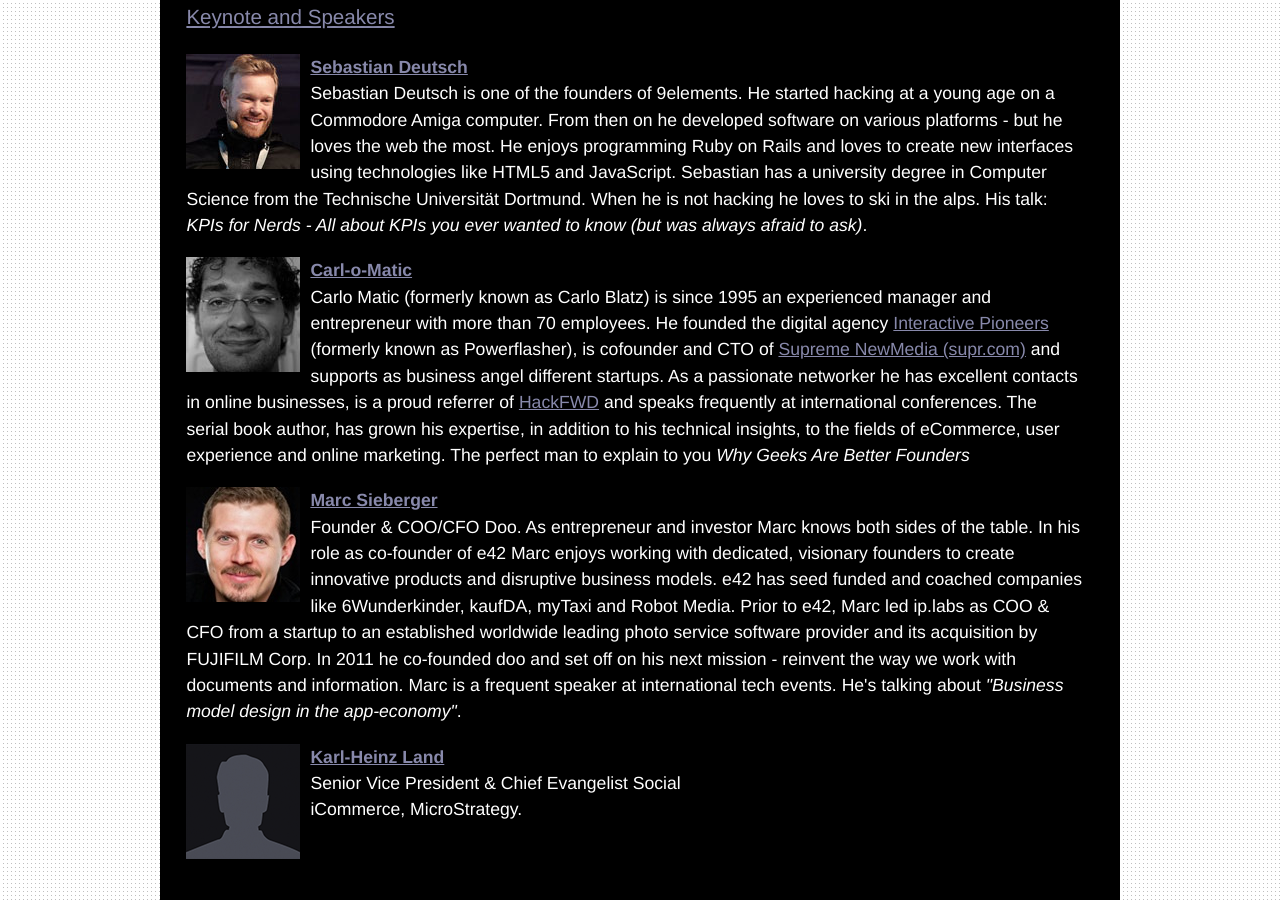
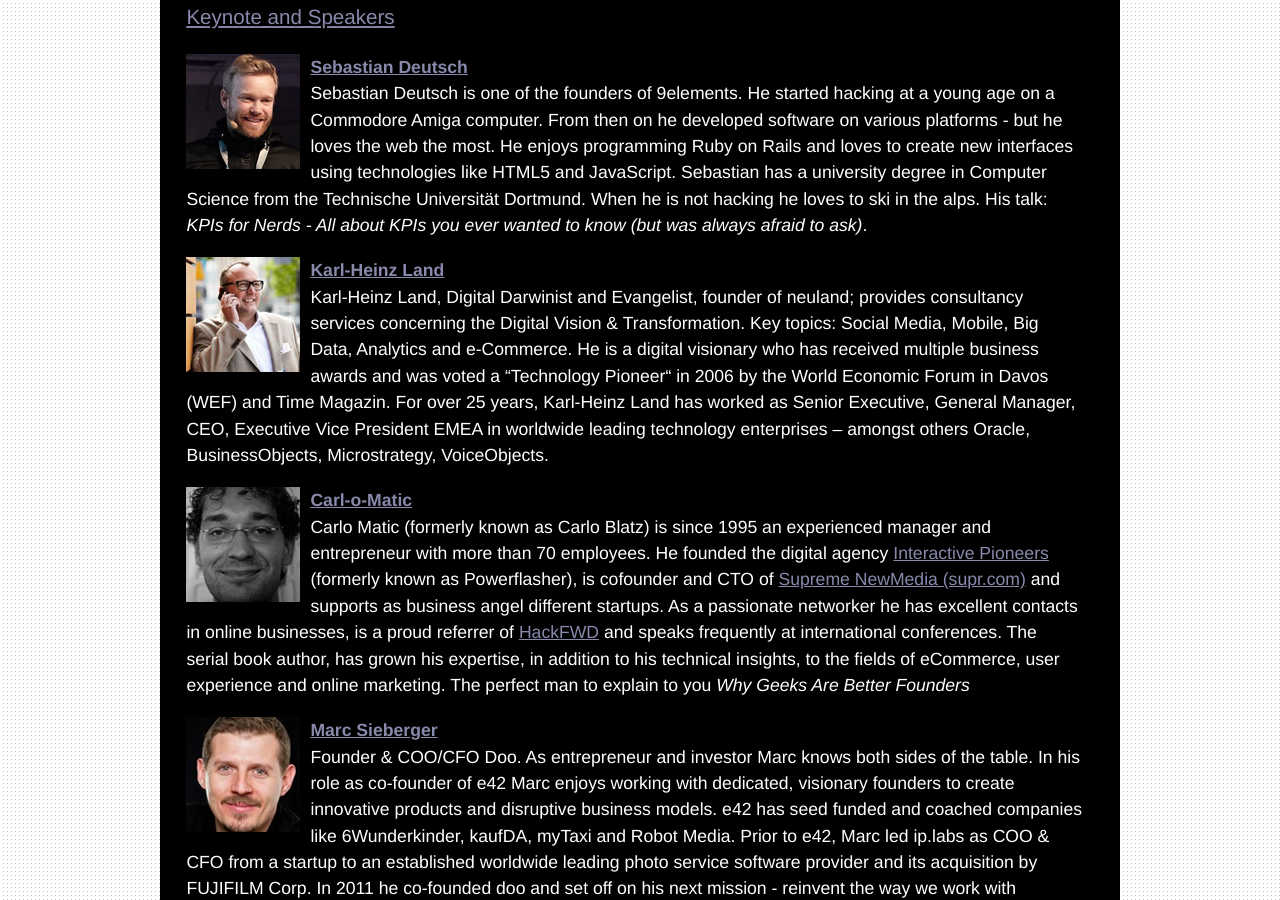
Before and after one commit to InteractiveCologne/interactivecologne.github.com, a Jekyll site: the page built from startup.html, in a window 1280 px wide and 900 px high, scrolled down 1356 px. Built offline with Jekyll 4.4.1, drawn with Linux system fonts in a browser that asks for light colours.

Commit message:
added karl-heinz land

```diff
--- a/startup.html
+++ b/startup.html
@@ -33,13 +33,13 @@
 				<img class="speaker" src="assets/images/speaker/sebastian-deutsch.jpg" alt="Sebastian Deutsch"/><a href="#sebastian-deutsch" name="sebastian-deutsch"><strong>Sebastian Deutsch</strong></a><br/>Sebastian Deutsch is one of the founders of 9elements. He started hacking at a young age on a Commodore Amiga computer. From then on he developed software on various platforms - but he loves the web the most. He enjoys programming Ruby on Rails and loves to create new interfaces using technologies like HTML5 and JavaScript. Sebastian has a university degree in Computer Science from the Technische Universität Dortmund. When he is not hacking he loves to ski in the alps. His talk: <em>KPIs for Nerds - All about KPIs you ever wanted to know (but was always afraid to ask)</em>.
 			</p>
 			<p class="speaker">
+				<img class="speaker" src="assets/images/speaker/karl-heinz-land.jpg" alt="Speaker Placeholder"/><a href="#karl-heinz-land" name="karl-heinz-land"><strong>Karl-Heinz Land</strong></a><br/>Karl-Heinz Land, Digital Darwinist and Evangelist, founder of neuland; provides consultancy services concerning the Digital Vision & Transformation. Key topics: Social Media, Mobile, Big Data, Analytics and e-Commerce. He is a digital visionary who has received multiple business awards and was voted a “Technology Pioneer“ in 2006 by the World Economic Forum in Davos (WEF) and Time Magazin. For over 25 years, Karl-Heinz Land has worked as Senior Executive, General Manager, CEO, Executive Vice President EMEA in worldwide leading technology enterprises – amongst others Oracle, BusinessObjects, Microstrategy, VoiceObjects.
+			</p>
+			<p class="speaker">
 				<img class="speaker" src="assets/images/speaker/carl-o-matic.jpg" alt="Carl-o-Matic"/><a href="#carl-o-matic" name="carl-o-matic"><strong>Carl-o-Matic</strong></a><br/>Carlo Matic (formerly known as Carlo Blatz) is since 1995 an experienced manager and entrepreneur with more than 70 employees. He founded the digital agency <a href="http://www.interactive-pioneers.de/">Interactive Pioneers</a> (formerly known as Powerflasher), is cofounder and CTO of <a href="http://supr.com">Supreme NewMedia (supr.com)</a> and supports as business angel different startups. As a passionate networker he has excellent contacts in online businesses, is a proud referrer of <a href="http://hackfwd.com">HackFWD</a> and speaks frequently at international conferences. The serial book author, has grown his expertise, in addition to his technical insights, to the fields of eCommerce, user experience and online marketing. The perfect man to explain to you <em>Why Geeks Are Better Founders</em>
 			</p>
 			<p class="speaker">
 				<img class="speaker" src="assets/images/speaker/marc-sieberger.jpg" alt="Marc Sieberger"/><a href="#marc-sieberger" name="marc-sieberger"><strong>Marc Sieberger</strong></a><br/>Founder & COO/CFO Doo. As entrepreneur and investor Marc knows both sides of the table. In his role as co-founder of e42 Marc enjoys working with dedicated, visionary founders to create innovative products and disruptive business models. e42 has seed funded and coached companies like 6Wunderkinder, kaufDA, myTaxi and Robot Media. Prior to e42, Marc led ip.labs as COO & CFO from a startup to an established worldwide leading photo service software provider and its acquisition by FUJIFILM Corp. In 2011 he co-founded doo and set off on his next mission - reinvent the way we work with documents and information. Marc is a frequent speaker at international tech events. He's talking about <em>"Business model design in the app-economy"</em>.
-			</p>
-			<p class="speaker">
-				<img class="speaker" src="assets/images/img_speaker_placeholder.png" alt="Speaker Placeholder"/><a href="#karl-heinz-land" name="karl-heinz-land"><strong>Karl-Heinz Land</strong></a><br/>Senior Vice President & Chief Evangelist Social iCommerce, MicroStrategy.
 			</p>
 			<div style="clear:both"></div>
 			<h3><a href="#startup-breakfast" name="startup-breakfast">Startup Breakfast</a></h3>
```
Also changed, not shown: assets/images/speaker/karl-heinz-land.jpg (added).
